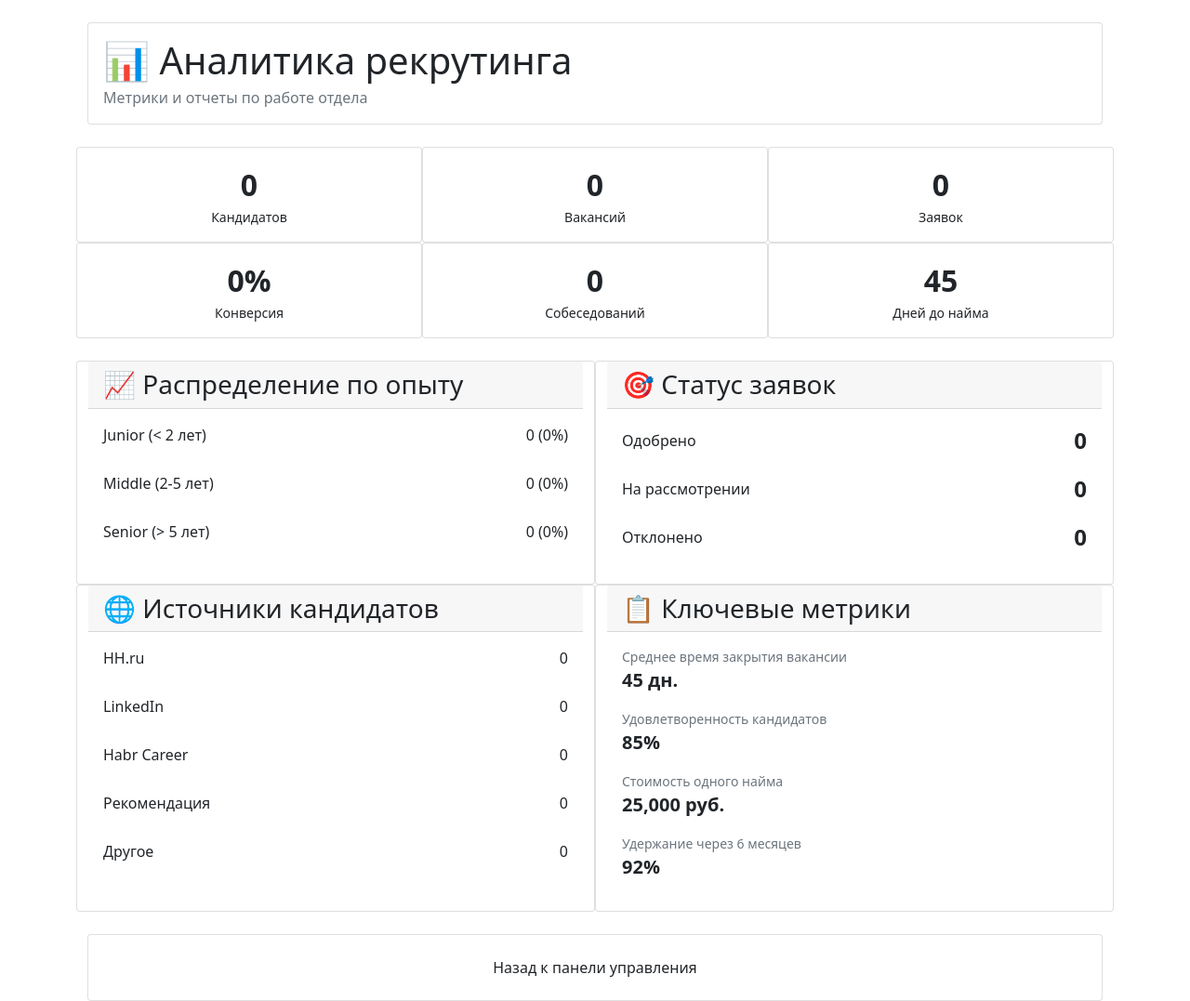
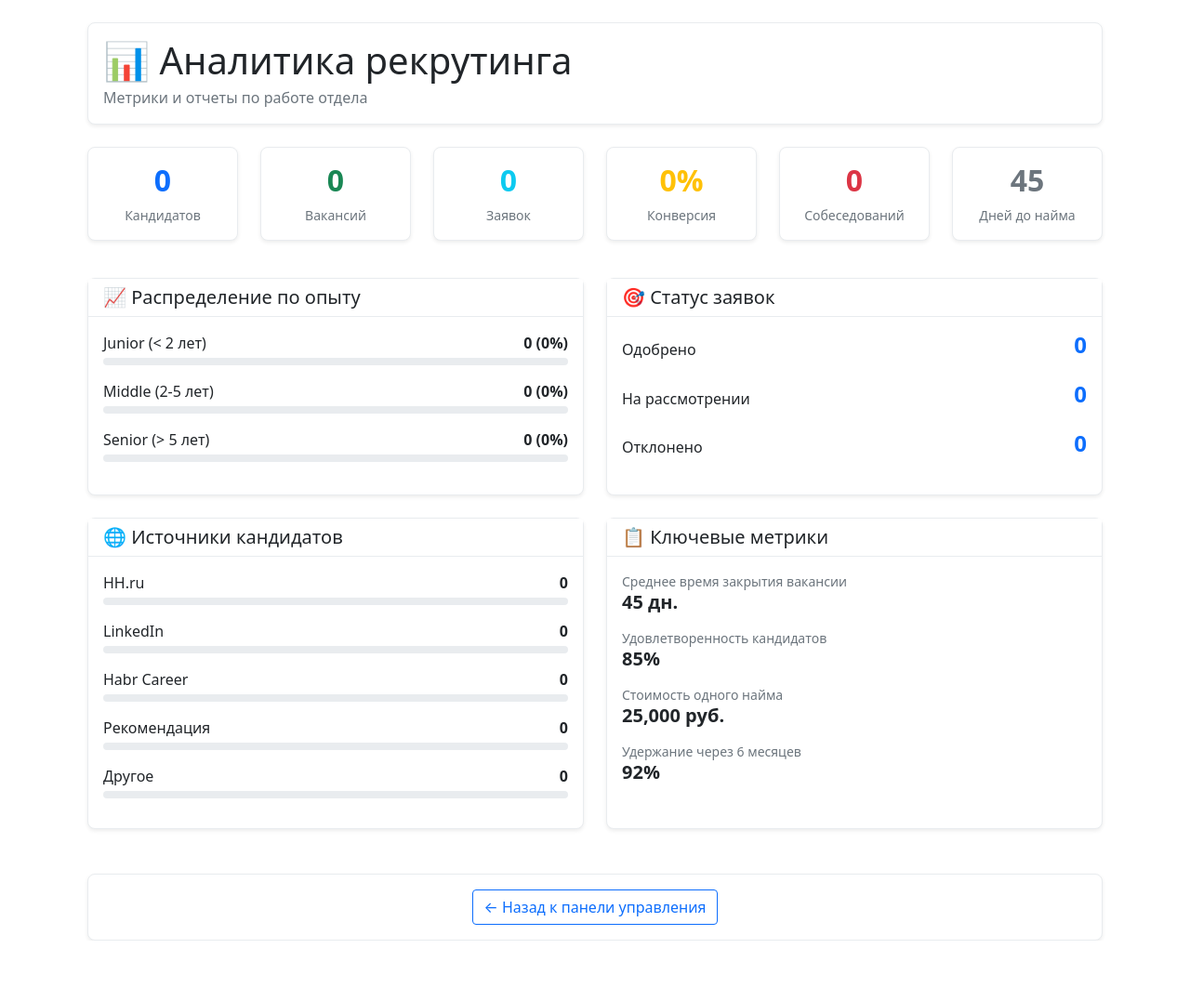
Before and after one commit to Anna777-111-000/hr-agency-coursework, a Django app: page /candidates/admin/analytics/ in a window 1280 px wide. Shown: the part 56-1133 px from the top of the page at 93% size. After the commit the page ends 1068 px from the top, so only its background shows below. Run offline with Django 5.2, Linux system fonts and the light colour scheme; the visitor is signed in with stand-in values (Sample User, id 1); data that the repository does not hold is empty.

Commit message:
FIX:обнавлено

```diff
--- a/templates/candidates/analytics.html
+++ b/templates/candidates/analytics.html
@@ -5,7 +5,7 @@
 {% block content %}
 <div class="container mt-4">
     <!-- Заголовок -->
-    <div class="card">
+    <div class="card mb-4">
         <div class="card-body">
             <h1 class="mb-1">📊 Аналитика рекрутинга</h1>
             <p class="text-muted mb-0">Метрики и отчеты по работе отдела</p>
@@ -13,115 +13,136 @@
     </div>
 
     <!-- Основные метрики -->
-    <div class="row row-cols-3 mt-4">
-        <div class="card">
-            <div class="card-body text-center">
-                <div style="font-size: 2rem; font-weight: 700; color: var(--accent-blue);">{{ total_candidates }}</div>
-                <div style="font-size: 0.875rem; color: var(--text-secondary);">Кандидатов</div>
+    <div class="row mb-4">
+        <div class="col-md-2 col-6 mb-3">
+            <div class="card text-center h-100">
+                <div class="card-body">
+                    <div class="h2 text-primary fw-bold">{{ total_candidates }}</div>
+                    <div class="text-muted small">Кандидатов</div>
                 </div>
             </div>
-        <div class="card">
-            <div class="card-body text-center">
-                <div style="font-size: 2rem; font-weight: 700; color: var(--accent-blue);">{{ total_vacancies }}</div>
-                <div style="font-size: 0.875rem; color: var(--text-secondary);">Вакансий</div>
+        </div>
+        <div class="col-md-2 col-6 mb-3">
+            <div class="card text-center h-100">
+                <div class="card-body">
+                    <div class="h2 text-success fw-bold">{{ total_vacancies }}</div>
+                    <div class="text-muted small">Вакансий</div>
                 </div>
             </div>
-        <div class="card">
-            <div class="card-body text-center">
-                <div style="font-size: 2rem; font-weight: 700; color: var(--accent-blue);">{{ total_applications }}</div>
-                <div style="font-size: 0.875rem; color: var(--text-secondary);">Заявок</div>
+        </div>
+        <div class="col-md-2 col-6 mb-3">
+            <div class="card text-center h-100">
+                <div class="card-body">
+                    <div class="h2 text-info fw-bold">{{ total_applications }}</div>
+                    <div class="text-muted small">Заявок</div>
                 </div>
             </div>
-        <div class="card">
-            <div class="card-body text-center">
-                <div style="font-size: 2rem; font-weight: 700; color: var(--accent-blue);">{{ conversion_rate }}%</div>
-                <div style="font-size: 0.875rem; color: var(--text-secondary);">Конверсия</div>
+        </div>
+        <div class="col-md-2 col-6 mb-3">
+            <div class="card text-center h-100">
+                <div class="card-body">
+                    <div class="h2 text-warning fw-bold">{{ conversion_rate }}%</div>
+                    <div class="text-muted small">Конверсия</div>
                 </div>
             </div>
-        <div class="card">
-            <div class="card-body text-center">
-                <div style="font-size: 2rem; font-weight: 700; color: var(--accent-blue);">{{ interviews_count }}</div>
-                <div style="font-size: 0.875rem; color: var(--text-secondary);">Собеседований</div>
+        </div>
+        <div class="col-md-2 col-6 mb-3">
+            <div class="card text-center h-100">
+                <div class="card-body">
+                    <div class="h2 text-danger fw-bold">{{ interviews_count }}</div>
+                    <div class="text-muted small">Собеседований</div>
                 </div>
             </div>
-        <div class="card">
-            <div class="card-body text-center">
-                <div style="font-size: 2rem; font-weight: 700; color: var(--accent-blue);">{{ time_to_hire }}</div>
-                <div style="font-size: 0.875rem; color: var(--text-secondary);">Дней до найма</div>
+        </div>
+        <div class="col-md-2 col-6 mb-3">
+            <div class="card text-center h-100">
+                <div class="card-body">
+                    <div class="h2 text-secondary fw-bold">{{ time_to_hire }}</div>
+                    <div class="text-muted small">Дней до найма</div>
+                </div>
             </div>
         </div>
     </div>
 
-    <div class="row row-cols-2 mt-4">
+    <div class="row">
         <!-- Распределение по опыту -->
-        <div class="card">
-            <div class="card-header">
-                <h3 class="card-title mb-0">📈 Распределение по опыту</h3>
+        <div class="col-md-6 mb-4">
+            <div class="card h-100">
+                <div class="card-header bg-white">
+                    <h5 class="card-title mb-0">📈 Распределение по опыту</h5>
                 </div>
                 <div class="card-body">
                     {% for item in experience_data %}
                     <div class="mb-3">
                         <div class="d-flex justify-content-between mb-1">
                             <span>{{ item.level }}</span>
-                        <span>{{ item.count }} ({{ item.percentage }}%)</span>
+                            <span class="fw-bold">{{ item.count }} ({{ item.percentage }}%)</span>
                         </div>
-                    <div style="background: var(--bg-primary); border-radius: 4px; height: 8px;">
-                        <div style="background: var(--accent-blue); height: 100%; width: {{ item.percentage }}%; border-radius: 4px;"></div>
+                        <div class="progress" style="height: 8px;">
+                            <div class="progress-bar bg-primary" role="progressbar" style="width: {{ item.percentage }}%"></div>
                         </div>
                     </div>
                     {% endfor %}
                 </div>
             </div>
+        </div>
 
         <!-- Статус заявок -->
-        <div class="card">
-            <div class="card-header">
-                <h3 class="card-title mb-0">🎯 Статус заявок</h3>
+        <div class="col-md-6 mb-4">
+            <div class="card h-100">
+                <div class="card-header bg-white">
+                    <h5 class="card-title mb-0">🎯 Статус заявок</h5>
                 </div>
                 <div class="card-body">
                     {% for item in status_data %}
                     <div class="mb-3">
                         <div class="d-flex justify-content-between align-items-center">
                             <span>{{ item.status }}</span>
-                        <span style="font-size: 1.5rem; font-weight: 700; color: var(--accent-blue);">{{ item.count }}</span>
+                            <span class="h4 fw-bold text-primary">{{ item.count }}</span>
                         </div>
                     </div>
                     {% endfor %}
                 </div>
             </div>
+        </div>
 
         <!-- Источники кандидатов -->
-        <div class="card">
-            <div class="card-header">
-                <h3 class="card-title mb-0">🌐 Источники кандидатов</h3>
+        <div class="col-md-6 mb-4">
+            <div class="card h-100">
+                <div class="card-header bg-white">
+                    <h5 class="card-title mb-0">🌐 Источники кандидатов</h5>
                 </div>
                 <div class="card-body">
                     {% for item in source_data %}
                     <div class="mb-3">
                         <div class="d-flex justify-content-between mb-1">
                             <span>{{ item.source }}</span>
-                        <span>{{ item.count }}</span>
+                            <span class="fw-bold">{{ item.count }}</span>
                         </div>
-                    <div style="background: var(--bg-primary); border-radius: 4px; height: 8px;">
-                        <div style="background: #10b981; height: 100%; width: {% widthratio item.count source_data.0.count 100 %}%; border-radius: 4px;"></div>
+                        <div class="progress" style="height: 8px;">
+                            <div class="progress-bar bg-success" role="progressbar"
+                                 style="width: {% widthratio item.count total_candidates 100 %}%"></div>
                         </div>
                     </div>
                     {% endfor %}
                 </div>
             </div>
+        </div>
 
         <!-- Ключевые метрики -->
-        <div class="card">
-            <div class="card-header">
-                <h3 class="card-title mb-0">📋 Ключевые метрики</h3>
+        <div class="col-md-6 mb-4">
+            <div class="card h-100">
+                <div class="card-header bg-white">
+                    <h5 class="card-title mb-0">📋 Ключевые метрики</h5>
                 </div>
                 <div class="card-body">
                     {% for metric in metrics %}
                     <div class="mb-3">
-                    <div class="text-muted" style="font-size: 0.875rem;">{{ metric.name }}</div>
-                    <div style="font-size: 1.25rem; font-weight: 600; color: var(--text-primary);">{{ metric.value }}</div>
+                        <div class="text-muted small">{{ metric.name }}</div>
+                        <div class="h5 fw-bold text-dark">{{ metric.value }}</div>
                     </div>
                     {% endfor %}
+                </div>
             </div>
         </div>
     </div>
@@ -129,11 +150,25 @@
     <!-- Кнопка назад -->
     <div class="card mt-4">
         <div class="card-body text-center">
-            <a href="{% url 'home' %}" class="btn btn-outline">
-                <i class="fas fa-arrow-left"></i>
-                Назад к панели управления
+            <a href="{% url 'home' %}" class="btn btn-outline-primary">
+                ← Назад к панели управления
             </a>
         </div>
     </div>
 </div>
+
+<style>
+.card {
+    border: 1px solid #e9ecef;
+    box-shadow: 0 0.125rem 0.25rem rgba(0, 0, 0, 0.075);
+    border-radius: 0.5rem;
+}
+.card-header {
+    border-bottom: 1px solid #e9ecef;
+    background-color: #f8f9fa;
+}
+.progress {
+    border-radius: 4px;
+}
+</style>
 {% endblock %}
```
Also changed, not shown: templates/candidates/candidate_list.html (+18 -30 lines). Lines whose indentation alone changed are shown as unchanged.
